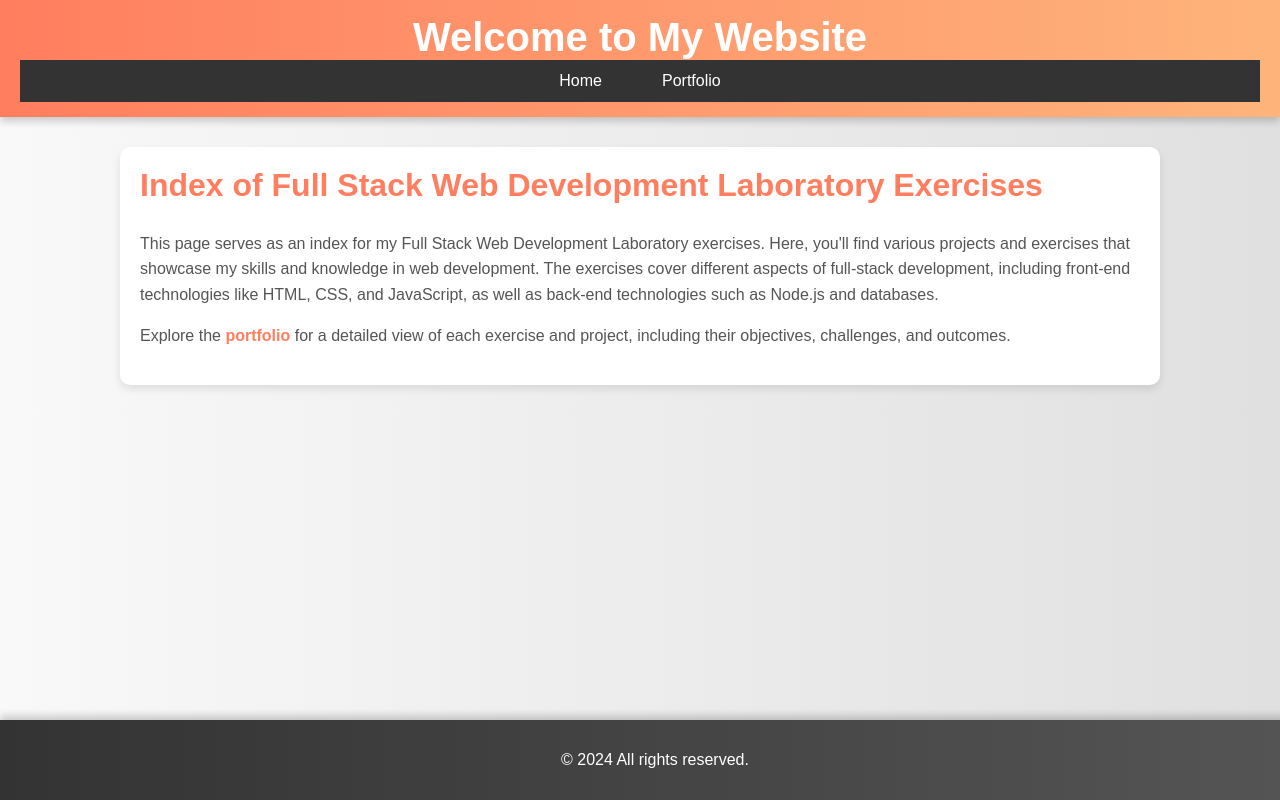
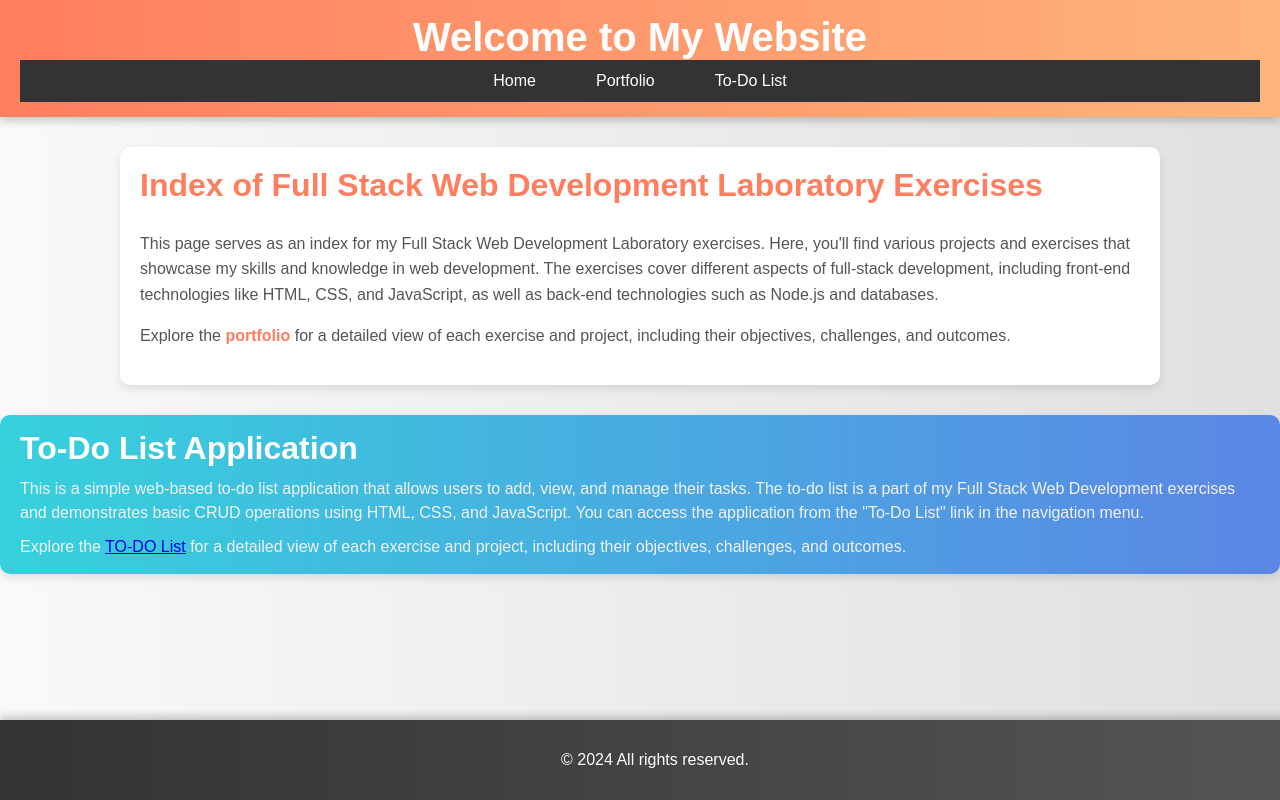
Before and after one commit to HariniSekar05/hp, a plain HTML site: page index.html in a window 1280 px wide. Drawn offline with Linux system fonts and the light colour scheme.

Commit message:
Update index.html

```diff
--- a/index.html
+++ b/index.html
@@ -75,6 +75,24 @@
             color: #d9534f;
             border-bottom-color: #d9534f;
         }
+        .section-header {
+            background: linear-gradient(to right, #36d1dc, #5b86e5);
+            color: white;
+            padding: 15px 20px;
+            margin-top: 30px;
+            box-shadow: 0px 4px 8px rgba(0, 0, 0, 0.1);
+            border-radius: 10px;
+        }
+        .section-header h2 {
+            margin: 0;
+            font-size: 2em;
+            font-weight: 600;
+        }
+        .section-header p {
+            margin: 10px 0 0;
+            color: #f1f1f1;
+            line-height: 1.5;
+        }
         footer {
             text-align: center;
             padding: 15px;
@@ -94,6 +112,7 @@
             <ul>
                 <li><a href="index.html">Home</a></li>
                 <li><a href="https://harinisekar05.github.io/hp/Portfolio.html">Portfolio</a></li>
+                <li><a href="https://harinisekar05.github.io/hp/TO-DO List/index.html">To-Do List</a></li> <!-- New To-Do List Link -->
             </ul>
         </nav>
     </header>
@@ -104,6 +123,12 @@
         <p>Explore the <a href="https://harinisekar05.github.io/hp/Portfolio.html">portfolio</a> for a detailed view of each exercise and project, including their objectives, challenges, and outcomes.</p>
     </main>
 
+    <div class="section-header">
+        <h2>To-Do List Application</h2>
+        <p>This is a simple web-based to-do list application that allows users to add, view, and manage their tasks. The to-do list is a part of my Full Stack Web Development exercises and demonstrates basic CRUD operations using HTML, CSS, and JavaScript. You can access the application from the "To-Do List" link in the navigation menu.</p>
+        <p>Explore the <a href="https://harinisekar05.github.io/hp/TO-DO List/index.html">TO-DO List</a> for a detailed view of each exercise and project, including their objectives, challenges, and outcomes.</p>
+    </div>
+
     <footer>
         <p>&copy; 2024 All rights reserved.</p>
     </footer>
```
